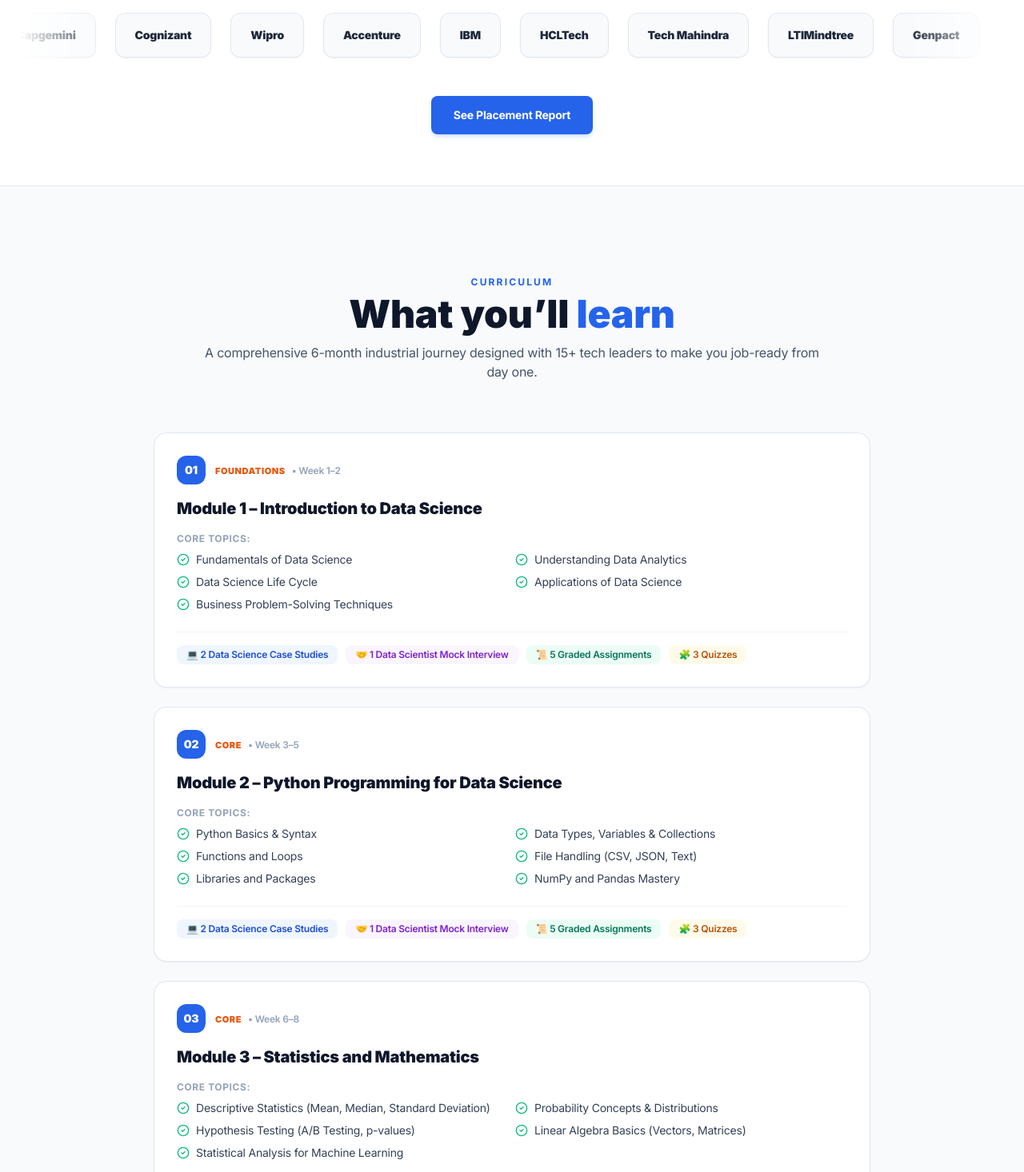
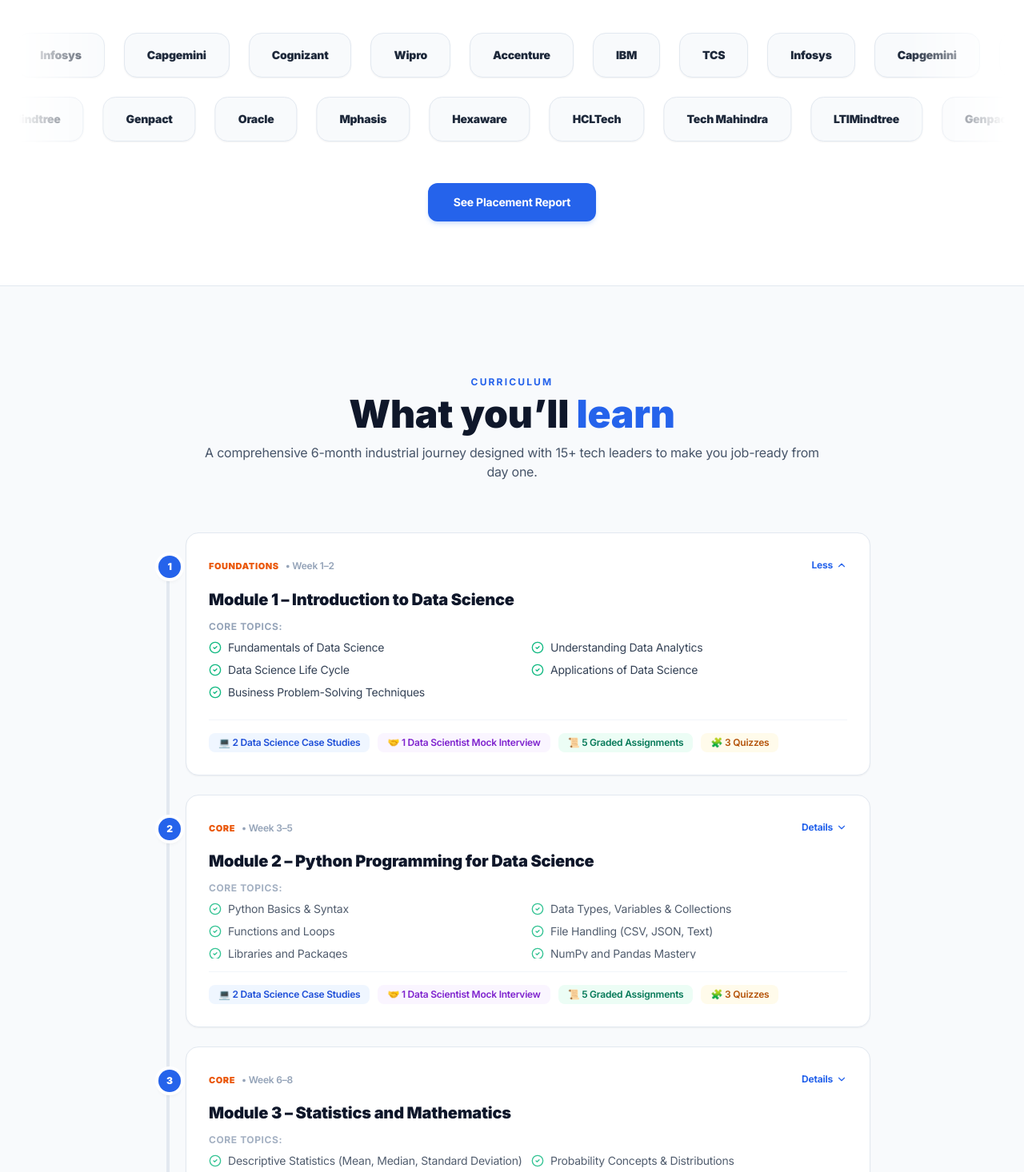
Before and after one commit to dev-garg11/DataScienceAi, a React (Vite) app: page / in a window 1280 px wide. Shown: the part 1124-2590 px from the top of the page at 80% size. Built offline with nearby package versions, Linux system fonts and the light colour scheme.

Commit message:
Add exact 5Trainers animations: dual opposing marquees, wavy underline draw, timeline beam, flame pulse and accordion transitions

```diff
--- a/src/components/Curriculum.jsx
+++ b/src/components/Curriculum.jsx
@@ -1,14 +1,15 @@
 import React, { useState } from 'react';
-import { CheckCircle2, ChevronDown, BookOpen, Layers, Laptop, Award } from 'lucide-react';
+import { CheckCircle2, ChevronDown, ChevronUp, Sparkles, BookOpen } from 'lucide-react';
 import { curriculumModules } from '../data/5trainersData';
 
 export default function Curriculum({ onOpenModal }) {
   const [showAll, setShowAll] = useState(false);
+  const [expandedIndex, setExpandedIndex] = useState(0);
 
   const displayedModules = showAll ? curriculumModules : curriculumModules.slice(0, 4);
 
   return (
-    <section id="curriculum" className="py-20 lg:py-28 bg-slate-50 dark:bg-[#070b14] border-b border-slate-200 dark:border-slate-800">
+    <section id="curriculum" className="py-20 lg:py-28 bg-slate-50 dark:bg-[#070b14] border-b border-slate-200 dark:border-slate-800 relative overflow-hidden">
       <div className="mx-auto max-w-7xl px-4 sm:px-6">
 
         <div className="text-center max-w-3xl mx-auto mb-16">
@@ -23,16 +24,29 @@
           </p>
         </div>
 
-        {/* Modules Grid / Stack */}
-        <div className="space-y-6 max-w-4xl mx-auto">
-          {displayedModules.map((module) => (
+        {/* Modules Timeline Container */}
+        <div className="relative max-w-4xl mx-auto pl-0 sm:pl-10">
+          {/* Animated Vertical Line Beam */}
+          <div className="hidden sm:block absolute left-4 top-8 bottom-8 w-1 bg-slate-200 dark:bg-slate-800 rounded-full overflow-hidden pointer-events-none">
+            <div className="timeline-beam" />
+          </div>
+
+          <div className="space-y-6">
+            {displayedModules.map((module, idx) => {
+              const isExpanded = expandedIndex === idx;
+              return (
                 <div
                   key={module.num}
-              className="bg-white dark:bg-[#0d1322] border border-slate-200 dark:border-slate-800 rounded-2xl p-6 sm:p-7 shadow-sm hover:shadow-md transition"
+                  className="bg-white dark:bg-[#0d1322] border border-slate-200 dark:border-slate-800 rounded-2xl p-6 sm:p-7 shadow-sm glow-card transition relative z-10"
                 >
+                  {/* Timeline indicator node */}
+                  <div className="hidden sm:flex absolute -left-[35px] top-7 w-7 h-7 rounded-full bg-blue-600 text-white font-black text-xs items-center justify-center shadow-md ring-4 ring-white dark:ring-[#070b14]">
+                    {idx + 1}
+                  </div>
+
                   <div className="flex flex-wrap items-center justify-between gap-3 mb-4">
                     <div className="flex items-center gap-3">
-                  <span className="w-9 h-9 rounded-xl bg-blue-600 text-white font-black text-sm flex items-center justify-center">
+                      <span className="sm:hidden w-8 h-8 rounded-lg bg-blue-600 text-white font-black text-xs flex items-center justify-center">
                         {module.num}
                       </span>
                       <div>
@@ -44,14 +58,25 @@
                         </span>
                       </div>
                     </div>
+
+                    <button
+                      onClick={() => setExpandedIndex(isExpanded ? -1 : idx)}
+                      className="text-xs font-bold text-blue-600 dark:text-blue-400 hover:underline flex items-center gap-1 cursor-pointer"
+                    >
+                      <span>{isExpanded ? 'Less' : 'Details'}</span>
+                      <ChevronDown className={`w-3.5 h-3.5 transition-transform ${isExpanded ? 'rotate-180' : ''}`} />
+                    </button>
                   </div>
 
-              <h3 className="text-lg sm:text-xl font-black text-slate-900 dark:text-white mb-4">
+                  <h3
+                    onClick={() => setExpandedIndex(isExpanded ? -1 : idx)}
+                    className="text-lg sm:text-xl font-black text-slate-900 dark:text-white mb-3 cursor-pointer hover:text-blue-600 transition-colors"
+                  >
                     {module.title}
                   </h3>
 
-              {/* Topics List */}
-              <div className="mb-6">
+                  {/* Topics List with Smooth Expand */}
+                  <div className={`transition-all duration-300 overflow-hidden ${isExpanded ? 'max-h-96 opacity-100 mb-6' : 'max-h-24 opacity-85 mb-4'}`}>
                     <div className="text-xs font-bold uppercase tracking-wider text-slate-400 mb-2">Core Topics:</div>
                     <div className="grid sm:grid-cols-2 gap-2">
                       {module.topics.map((topic, tIdx) => (
@@ -79,21 +104,23 @@
                     </span>
                   </div>
                 </div>
-          ))}
+              );
+            })}
+          </div>
         </div>
 
         {/* Show all toggle & Brochure CTA */}
-        <div className="mt-10 flex flex-col sm:flex-row items-center justify-center gap-4">
+        <div className="mt-12 flex flex-col sm:flex-row items-center justify-center gap-4">
           <button
             onClick={() => setShowAll(!showAll)}
-            className="w-full sm:w-auto px-7 py-3 rounded-xl border border-slate-300 dark:border-slate-700 font-bold text-xs sm:text-sm text-slate-800 dark:text-slate-200 hover:bg-slate-100 dark:hover:bg-slate-800 transition flex items-center justify-center gap-2"
+            className="w-full sm:w-auto px-7 py-3 rounded-xl border border-slate-300 dark:border-slate-700 font-bold text-xs sm:text-sm text-slate-800 dark:text-slate-200 hover:bg-slate-100 dark:hover:bg-slate-800 active:scale-[0.98] transition flex items-center justify-center gap-2"
           >
             <span>{showAll ? 'Show Fewer Modules' : 'Show All 9 Modules'}</span>
             <ChevronDown className={`w-4 h-4 transition-transform ${showAll ? 'rotate-180' : ''}`} />
           </button>
           <button
             onClick={() => onOpenModal('Download Full Syllabus PDF')}
-            className="w-full sm:w-auto px-7 py-3 rounded-xl bg-blue-600 hover:bg-blue-700 text-white font-bold text-xs sm:text-sm shadow-md transition"
+            className="w-full sm:w-auto px-7 py-3 rounded-xl bg-blue-600 hover:bg-blue-700 active:scale-[0.98] text-white font-bold text-xs sm:text-sm shadow-md transition"
           >
             Download Full Syllabus PDF
           </button>
--- a/src/components/HiringPartners.jsx
+++ b/src/components/HiringPartners.jsx
@@ -1,9 +1,16 @@
 import React from 'react';
-import { hiringCompanies } from '../data/5trainersData';
+
+const row1Companies = [
+  'TCS', 'Infosys', 'Capgemini', 'Cognizant', 'Wipro', 'Accenture', 'IBM'
+];
+
+const row2Companies = [
+  'HCLTech', 'Tech Mahindra', 'LTIMindtree', 'Genpact', 'Oracle', 'Mphasis', 'Hexaware'
+];
 
 export default function HiringPartners({ onOpenModal }) {
   return (
-    <section className="bg-white dark:bg-[#090d16] py-12 lg:py-16 border-b border-slate-200 dark:border-slate-800 overflow-hidden">
+    <section className="bg-white dark:bg-[#090d16] py-14 lg:py-20 border-b border-slate-200 dark:border-slate-800 overflow-hidden">
       <div className="mx-auto max-w-7xl px-4 sm:px-6">
         <div className="text-center max-w-3xl mx-auto mb-10">
           <div className="text-[11px] sm:text-xs font-bold tracking-[0.18em] uppercase text-slate-500 mb-2">
@@ -14,23 +21,26 @@
           </h2>
         </div>
 
-        {/* Marquee Row 1 */}
-        <div className="flex gap-4 sm:gap-6 overflow-hidden [mask-image:linear-gradient(90deg,transparent,#000_10%,#000_90%,transparent)] py-2">
+        {/* Dual Opposing Direction Marquees */}
+        <div className="space-y-4 [mask-image:linear-gradient(90deg,transparent,#000_10%,#000_90%,transparent)]">
+
+          {/* Row 1: Leftward */}
+          <div className="flex gap-4 sm:gap-6 overflow-hidden py-1">
             <div className="flex gap-4 sm:gap-6 animate-marquee-left shrink-0">
-            {hiringCompanies.map((comp, idx) => (
+              {row1Companies.map((comp, idx) => (
                 <div
                   key={idx}
-                className="h-14 px-6 rounded-xl bg-slate-50 dark:bg-[#101626] border border-slate-200 dark:border-slate-800 flex items-center justify-center font-black text-slate-800 dark:text-slate-200 text-sm whitespace-nowrap shadow-sm hover:border-blue-500 transition"
+                  className="h-14 px-7 rounded-2xl bg-slate-50 dark:bg-[#101626] border border-slate-200 dark:border-slate-800 flex items-center justify-center font-black text-slate-800 dark:text-slate-200 text-sm whitespace-nowrap shadow-sm hover:border-blue-500 hover:shadow-md transition cursor-pointer"
                 >
                   {comp}
                 </div>
               ))}
             </div>
             <div className="flex gap-4 sm:gap-6 animate-marquee-left shrink-0">
-            {hiringCompanies.map((comp, idx) => (
+              {row1Companies.map((comp, idx) => (
                 <div
-                key={`repeat-${idx}`}
-                className="h-14 px-6 rounded-xl bg-slate-50 dark:bg-[#101626] border border-slate-200 dark:border-slate-800 flex items-center justify-center font-black text-slate-800 dark:text-slate-200 text-sm whitespace-nowrap shadow-sm hover:border-blue-500 transition"
+                  key={`repeat1-${idx}`}
+                  className="h-14 px-7 rounded-2xl bg-slate-50 dark:bg-[#101626] border border-slate-200 dark:border-slate-800 flex items-center justify-center font-black text-slate-800 dark:text-slate-200 text-sm whitespace-nowrap shadow-sm hover:border-blue-500 hover:shadow-md transition cursor-pointer"
                 >
                   {comp}
                 </div>
@@ -38,11 +48,37 @@
             </div>
           </div>
 
+          {/* Row 2: Rightward */}
+          <div className="flex gap-4 sm:gap-6 overflow-hidden py-1">
+            <div className="flex gap-4 sm:gap-6 animate-marquee-right shrink-0">
+              {row2Companies.map((comp, idx) => (
+                <div
+                  key={idx}
+                  className="h-14 px-7 rounded-2xl bg-slate-50 dark:bg-[#101626] border border-slate-200 dark:border-slate-800 flex items-center justify-center font-black text-slate-800 dark:text-slate-200 text-sm whitespace-nowrap shadow-sm hover:border-orange-500 hover:shadow-md transition cursor-pointer"
+                >
+                  {comp}
+                </div>
+              ))}
+            </div>
+            <div className="flex gap-4 sm:gap-6 animate-marquee-right shrink-0">
+              {row2Companies.map((comp, idx) => (
+                <div
+                  key={`repeat2-${idx}`}
+                  className="h-14 px-7 rounded-2xl bg-slate-50 dark:bg-[#101626] border border-slate-200 dark:border-slate-800 flex items-center justify-center font-black text-slate-800 dark:text-slate-200 text-sm whitespace-nowrap shadow-sm hover:border-orange-500 hover:shadow-md transition cursor-pointer"
+                >
+                  {comp}
+                </div>
+              ))}
+            </div>
+          </div>
+
+        </div>
+
         {/* CTA Button */}
-        <div className="mt-10 flex justify-center">
+        <div className="mt-12 flex justify-center">
           <button
             onClick={() => onOpenModal('Download Placement Report')}
-            className="h-12 px-7 rounded-lg bg-blue-600 hover:bg-blue-700 text-white font-bold text-sm shadow-md shadow-blue-500/20 transition"
+            className="h-12 px-8 rounded-xl bg-blue-600 hover:bg-blue-700 active:scale-[0.98] text-white font-bold text-sm shadow-md shadow-blue-500/20 transition"
           >
             See Placement Report
           </button>
--- a/src/index.css
+++ b/src/index.css
@@ -49,7 +49,7 @@
   background: #94a3b8;
 }
 
-/* Infinite Marquee */
+/* Dual Infinite Marquees (5Trainers Style) */
 @keyframes marquee-left {
   0% {
     transform: translateX(0%);
@@ -59,14 +59,122 @@
   }
 }
 
+@keyframes marquee-right {
+  0% {
+    transform: translateX(-50%);
+  }
+  100% {
+    transform: translateX(0%);
+  }
+}
+
 .animate-marquee-left {
   display: flex;
   width: max-content;
-  animation: marquee-left 25s linear infinite;
+  animation: marquee-left 28s linear infinite;
 }
 
-.animate-marquee-left:hover {
+.animate-marquee-right {
+  display: flex;
+  width: max-content;
+  animation: marquee-right 28s linear infinite;
+}
+
+.animate-marquee-left:hover,
+.animate-marquee-right:hover {
   animation-play-state: paused;
+}
+
+/* Hand-drawn SVG Wavy Underline Animation */
+@keyframes draw-wavy {
+  0% {
+    stroke-dashoffset: 1;
+    opacity: 0;
+  }
+  20% {
+    opacity: 1;
+  }
+  100% {
+    stroke-dashoffset: 0;
+    opacity: 1;
+  }
+}
+
+.animate-wavy-underline {
+  stroke-dasharray: 1;
+  stroke-dashoffset: 1;
+  animation: draw-wavy 1.6s cubic-bezier(0.16, 1, 0.3, 1) forwards;
+}
+
+.animate-wavy-underline-delayed {
+  stroke-dasharray: 1;
+  stroke-dashoffset: 1;
+  animation: draw-wavy 1.8s cubic-bezier(0.16, 1, 0.3, 1) 0.3s forwards;
+}
+
+/* Flame Pulse Animation */
+@keyframes flame-pulse {
+  0%, 100% {
+    transform: scale(1);
+    filter: drop-shadow(0 0 2px rgba(249, 115, 22, 0.4));
+  }
+  50% {
+    transform: scale(1.18);
+    filter: drop-shadow(0 0 8px rgba(249, 115, 22, 0.9));
+  }
+}
+
+.animate-flame {
+  animation: flame-pulse 2s infinite ease-in-out;
+}
+
+/* Curriculum Timeline Flowing Beam */
+@keyframes beam-flow {
+  0% {
+    top: -30%;
+    opacity: 0;
+  }
+  30% {
+    opacity: 1;
+  }
+  80% {
+    opacity: 1;
+  }
+  100% {
+    top: 110%;
+    opacity: 0;
+  }
+}
+
+.timeline-beam {
+  position: absolute;
+  left: 0;
+  width: 100%;
+  height: 250px;
+  background: linear-gradient(180deg, transparent, #3b82f6, #60a5fa, transparent);
+  animation: beam-flow 4s ease-in-out infinite;
+}
+
+/* Smooth Accordion */
+.accordion-content-enter {
+  max-height: 0;
+  opacity: 0;
+  overflow: hidden;
+  transition: all 0.3s ease-out;
+}
+.accordion-content-open {
+  max-height: 500px;
+  opacity: 1;
+  transition: all 0.3s ease-in;
+}
+
+/* Soft Glow Cards */
+.glow-card {
+  transition: all 0.28s cubic-bezier(0.16, 1, 0.3, 1);
+}
+.glow-card:hover {
+  transform: translateY(-4px);
+  box-shadow: 0 20px 40px -15px rgba(37, 99, 235, 0.15);
 }
 
 /* Mobile & Touch Optimizations */
@@ -79,7 +187,6 @@
   -webkit-overflow-scrolling: touch;
 }
 
-/* Safe area inset for modern smartphones */
 @supports (padding-bottom: env(safe-area-inset-bottom)) {
   .fixed.bottom-0 {
     padding-bottom: calc(0.625rem + env(safe-area-inset-bottom));
```
Also changed, not shown: src/components/FaqSection.jsx (+11 -6 lines), src/components/Hero.jsx (+9 -8 lines), src/components/StudentVideos.jsx (line endings or trailing spaces). Lines whose indentation alone changed are shown as unchanged.
